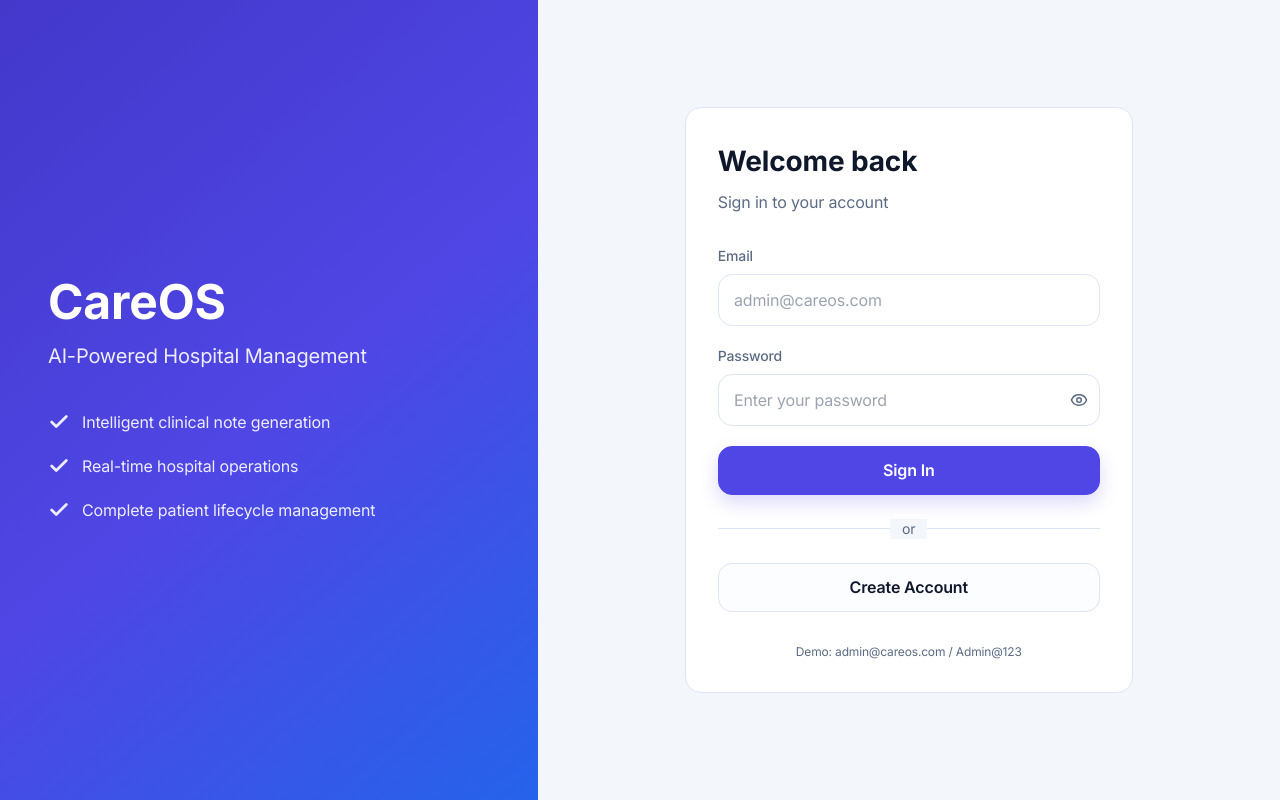
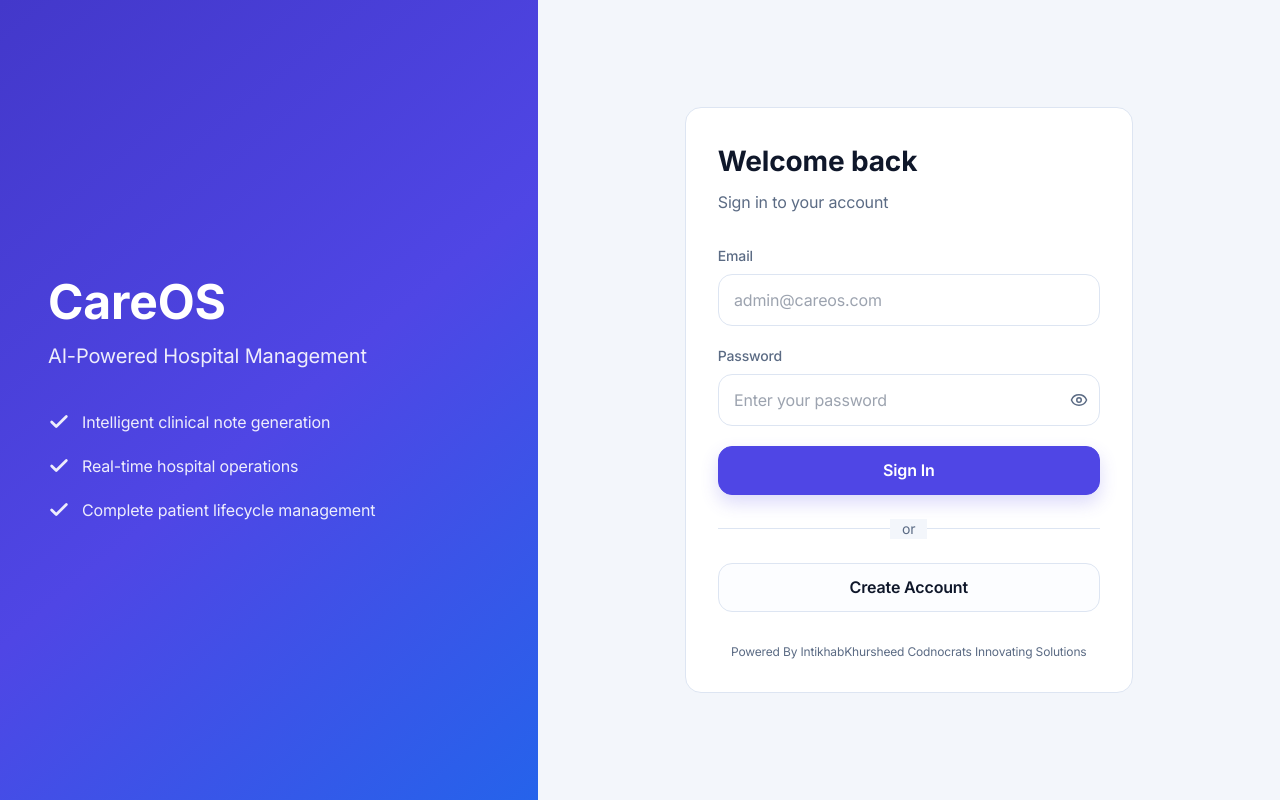
Before and after one commit to IntikhabKhursheed/CareOs-Hospital, a React (Vite) app in the folder client/: page /login in a window 1280 px wide. Built offline with nearby package versions, Linux system fonts and the light colour scheme; no server answers.

Commit message:
added login banner

```diff
--- a/client/src/pages/auth/Login.jsx
+++ b/client/src/pages/auth/Login.jsx
@@ -3,6 +3,7 @@ import { AuthContext } from '../../context/AuthContext';
 import authService from '../../services/authService';
 import toast from 'react-hot-toast';
 import { Eye, EyeOff, Check } from 'lucide-react';
+import bannerImage from '../../assets/careos-banner.png';
 
 const Login = () => {
   const { login, loading, error } = useContext(AuthContext);
@@ -67,6 +68,13 @@ const Login = () => {
       <div className="min-h-screen flex">
         {brandSide}
         <div className="flex-1 flex items-center justify-center bg-[var(--bg-primary)] p-6">
+          <div className="w-full max-w-5xl mb-6">
+  <img
+    src={bannerImage}
+    alt="CareOS Banner"
+    className="w-full rounded-3xl shadow-2xl"
+  />
+</div>
           <div className="w-full max-w-md rounded-2xl border border-[var(--border)] bg-[var(--surface)] p-8 shadow-[var(--shadow)]">
             <h2 className="text-3xl font-bold text-[var(--text-primary)] mb-2">Create Account</h2>
             <p className="text-[var(--text-secondary)] mb-8">Register for CareOS access</p>
@@ -159,7 +167,7 @@ const Login = () => {
           </button>
 
           <p className="mt-8 text-center text-xs text-[var(--text-secondary)]">
-            Demo: admin@careos.com / Admin@123
+            Powered By IntikhabKhursheed Codnocrats Innovating Solutions
           </p>
         </div>
       </div>
```
Also changed, not shown: client/src/assets/careos-banner.png.png (added).
